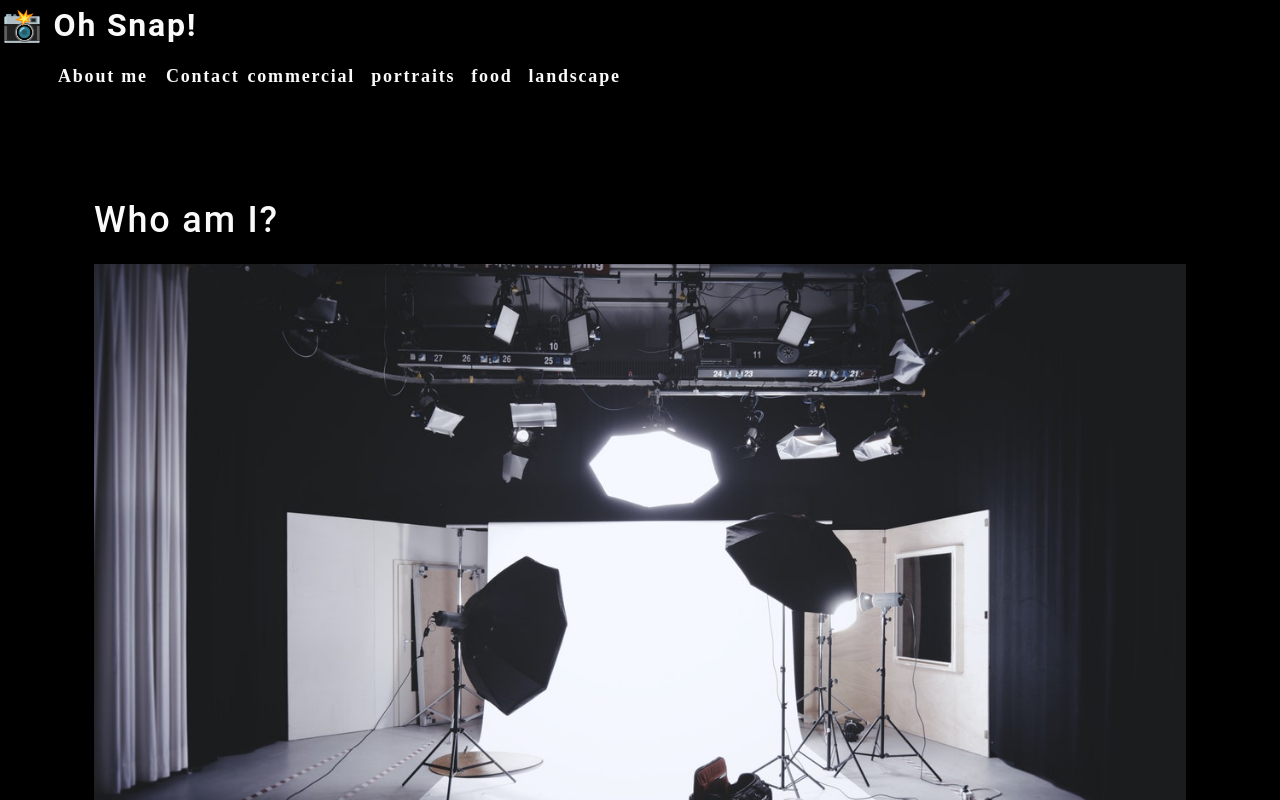
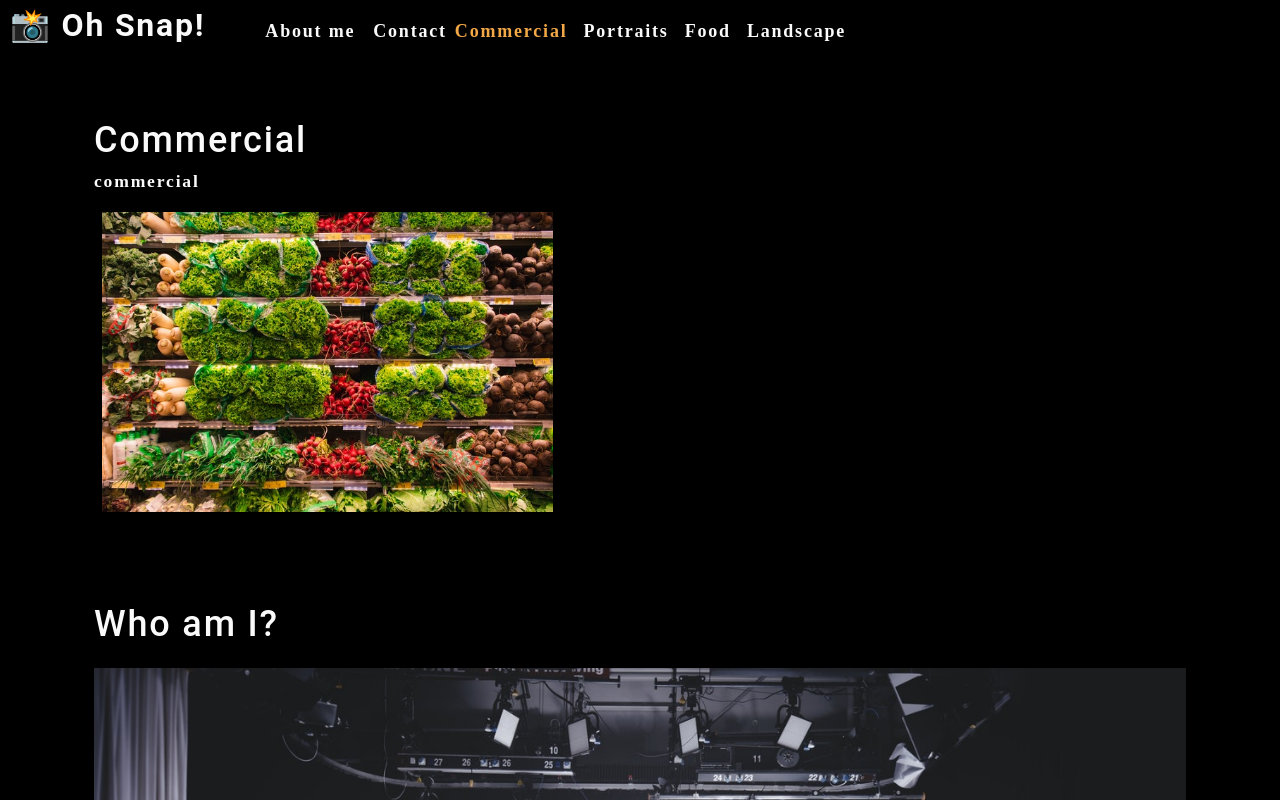
Before and after one commit to srwagner916/photo-port, a React (Create React App) app: page / in a window 1280 px wide. Shown: the top 800 px of the page. Built offline with nearby package versions, Linux system fonts and the light colour scheme.

Commit message:
lifted state to App.js

```diff
--- a/src/App.js
+++ b/src/App.js
@@ -1,12 +1,30 @@
-import React from 'react';
+import React, { useState } from 'react';
 import About from './components/About';
 import Nav from './components/Nav';
+import Gallery from './components/Gallery';
 
 function App() {
+  const [categories] = useState([
+    {
+      name: 'commercial',
+      description: 'Photos of grocery stores, food trucks, and other commercial projects',
+    },
+    { name: 'portraits', description: 'Portraits of people in my life' },
+    { name: 'food', description: 'Delicious delicacies' },
+    { name: 'landscape', description: 'Fields, farmhouses, waterfalls, and the beauty of nature' },
+  ]);
+
+  const [currentCategory, setCurrentCategory] = useState(categories[0]);
+
   return (
     <div>
-      <Nav></Nav>
+      <Nav
+        categories={categories}
+        setCurrentCategory={setCurrentCategory}
+        currentCategory={currentCategory}
+      ></Nav>
       <main>
+        <Gallery></Gallery>
         <About></About>
       </main>
     </div>
--- a/src/components/About/index.js
+++ b/src/components/About/index.js
@@ -6,6 +6,11 @@
     <section className="my-5">
       <h1 id="about">Who am I?</h1>
       <img src={coverImage} className="my-2" style={{ width: "100%" }} alt="cover" />
+      <div className="my-2">
+        <p>
+          Lorem ipsum dolor sit amet, consectetur adipiscing elit. Donec bibendum turpis sed ex condimentum molestie. Mauris condimentum lectus ut ornare dignissim. Mauris faucibus urna mi, ac feugiat metus aliquam maximus. Proin aliquam justo nec diam vulputate vestibulum. Aenean sollicitudin nulla at nisi ornare, nec suscipit massa eleifend. Morbi tristique justo vel turpis sollicitudin, et tristique velit convallis. In hac habitasse platea dictumst. Phasellus mattis nunc sed orci consequat laoreet. Praesent id nisl nibh. Curabitur imperdiet ultricies mollis. In hac habitasse platea dictumst.
+        </p>
+      </div>
     </section>
   );
 }
--- /dev/null
+++ b/src/components/Gallery/index.js
@@ -0,0 +1,27 @@
+import React from 'react';
+import { capitalizeFirstLetter } from '../../utils/helpers';
+import photo from '../../assets/small/commercial/0.jpg';
+
+function Gallery(props) {
+  const currentCategory = {
+    name: "commercial",
+    description:
+      "Photos of ghrocery stores, food trucks, and other commercial projects"
+  };
+
+  return (
+    <section>
+      <h1>{capitalizeFirstLetter(currentCategory.name)}</h1>
+      <p>{currentCategory.name}</p>
+      <div className="flex-row">
+        <img
+          src={photo}
+          alt="Commercial Example"
+          className="img-thumbnail mx-1"
+        />
+      </div>
+    </section>
+  );
+}
+
+export default Gallery;
--- a/src/components/Nav/index.js
+++ b/src/components/Nav/index.js
@@ -1,29 +1,23 @@
-import React from 'react';
+import React, { useEffect } from 'react';
+import { capitalizeFirstLetter } from '../../utils/helpers';
 
-function Nav() {
-  const categories = [
-    {
-      name: "commercial",
-      description:
-        "photos of grocery stores, food trucks, and other commercial projects"
-    },
-    { name: "portraits", description: "Portraits of people in my life" },
-    { name: "food", description: "Delicious delicaciers" },
-    {
-      name: "landscape",
-      description: "Fields, farmhouses, waterfalls, and the beauty of nature",
-    },
-  ];
+function Nav(props) {
+  const {
+    categories = [],
+    setCurrentCategory,
+    currentCategory,
+  } = props;
 
-  function categorySelected(name) {
-    console.log(`${name} clicked`);
-  }
+  useEffect(() => {
+    document.title = capitalizeFirstLetter(currentCategory.name);
+  }, [currentCategory]);
+
 
   return (
-    <header>
+    <header className="flex-row px-1">
       <h2>
         <a data-testid="link" href="/">
-          <span role="img" aria-label="camera"> 📸</span> Oh Snap!
+          <span role="img" aria-label="camera">📸</span> Oh Snap!
         </a>
       </h2>
       <nav>
@@ -38,18 +32,24 @@
           </li>
           {categories.map((category) => (
             <li
-              className="mx-1"
+              className={`mx-1 ${
+                currentCategory.name === category.name && 'navActive'
+                }`}
               key={category.name}
             >
-              <span onClick={() => categorySelected(category.name)}>
-                {category.name}
+              <span
+                onClick={() => {
+                  setCurrentCategory(category)
+                }}
+              >
+                {capitalizeFirstLetter(category.name)}
               </span>
             </li>
           ))}
         </ul>
       </nav>
     </header>
-  )
+  );
 }
 
 export default Nav;
```
